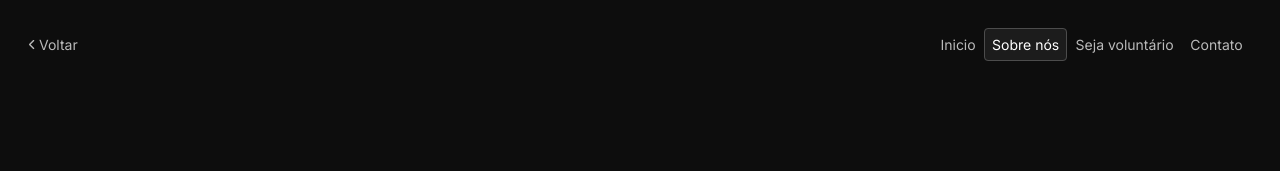
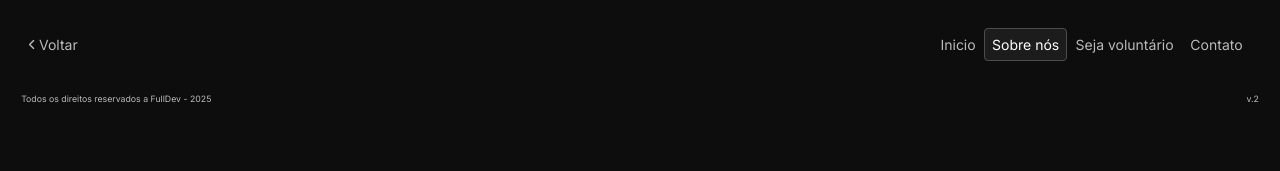
Before and after one commit to FullDevOficial/Meruem, an Angular app: page /sobre in a window 1280 px wide. Shown: the top 171 px of the page. Built offline with nearby package versions, Linux system fonts and the light colour scheme.

Commit message:
Cria componente footer

```diff
--- a/src/app/features/contato/contato.html
+++ b/src/app/features/contato/contato.html
@@ -1 +1,2 @@
 <app-nav-menu></app-nav-menu>
+<app-footer></app-footer>
--- a/src/app/features/contato/contato.ts
+++ b/src/app/features/contato/contato.ts
@@ -1,9 +1,10 @@
 import { Component } from '@angular/core';
 import { NavMenu } from "../../shared/components/nav-menu/nav-menu";
+import { Footer } from "../../shared/components/footer/footer";
 
 @Component({
   selector: 'app-contato',
-  imports: [NavMenu],
+  imports: [NavMenu, Footer],
   templateUrl: './contato.html',
   styleUrl: './contato.scss'
 })
--- a/src/app/features/sobre/sobre.html
+++ b/src/app/features/sobre/sobre.html
@@ -1 +1,2 @@
 <app-nav-menu></app-nav-menu>
+<app-footer></app-footer>
--- a/src/app/features/sobre/sobre.ts
+++ b/src/app/features/sobre/sobre.ts
@@ -1,9 +1,10 @@
 import { Component } from '@angular/core';
 import { NavMenu } from "../../shared/components/nav-menu/nav-menu";
+import { Footer } from "../../shared/components/footer/footer";
 
 @Component({
   selector: 'app-sobre',
-  imports: [NavMenu],
+  imports: [NavMenu, Footer],
   templateUrl: './sobre.html',
   styleUrl: './sobre.scss'
 })
--- a/src/app/features/voluntario/voluntario.html
+++ b/src/app/features/voluntario/voluntario.html
@@ -1 +1,2 @@
 <app-nav-menu></app-nav-menu>
+<app-footer></app-footer>
--- a/src/app/features/voluntario/voluntario.ts
+++ b/src/app/features/voluntario/voluntario.ts
@@ -1,9 +1,10 @@
 import { Component } from '@angular/core';
 import { NavMenu } from "../../shared/components/nav-menu/nav-menu";
+import { Footer } from "../../shared/components/footer/footer";
 
 @Component({
   selector: 'app-voluntario',
-  imports: [NavMenu],
+  imports: [NavMenu, Footer],
   templateUrl: './voluntario.html',
   styleUrl: './voluntario.scss'
 })
--- /dev/null
+++ b/src/app/shared/components/footer/footer.html
@@ -0,0 +1,8 @@
+<footer class="footer">
+    <small>
+        Todos os direitos reservados a FullDev - 2025
+    </small>
+    <small>
+        v.2
+    </small>
+</footer>
--- /dev/null
+++ b/src/app/shared/components/footer/footer.scss
@@ -0,0 +1,6 @@
+.footer{
+    display: flex;
+    justify-content: space-between;
+    padding: 1.25em;
+    font-size: 0.75em;
+}
```
Also changed, not shown: src/app/shared/components/footer/footer.ts (added, +11 -0 lines), 1 other file (tests, documents, lock files or other folders).
